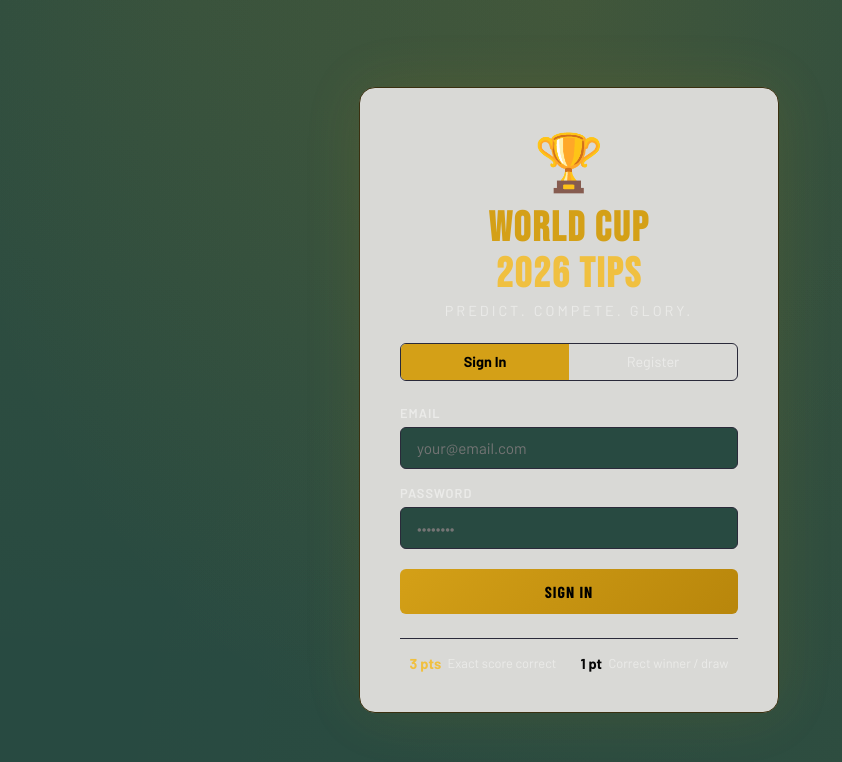
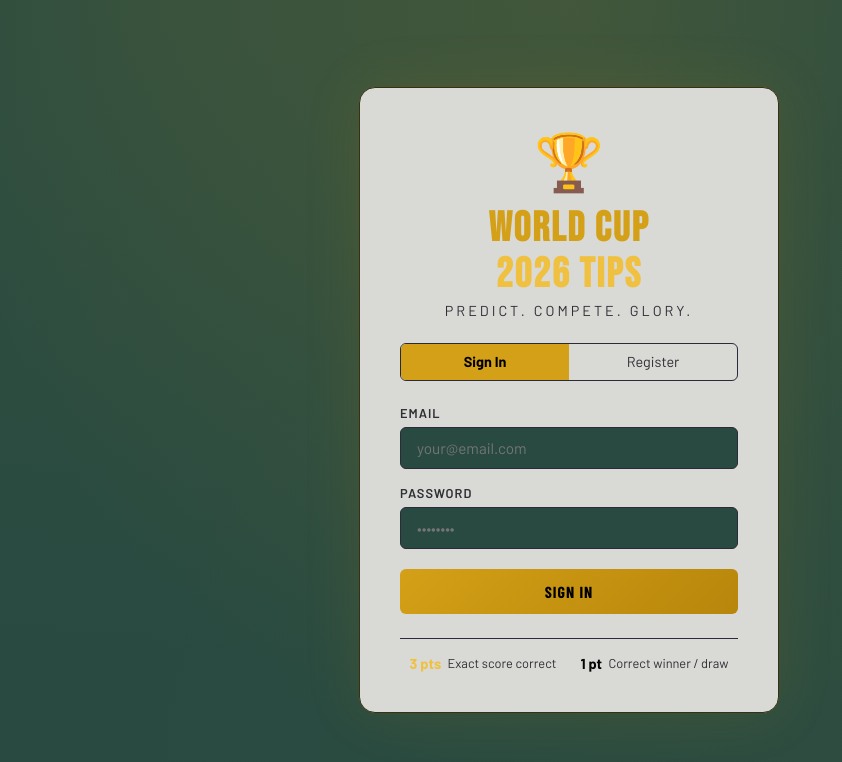
Before and after one commit to mikkelsc/hocworldcup2026, a React (Vite) app in the folder worldcup2026-tips/worldcup2026/: page / in a window 1280 px wide. Shown: the top 762 px of the page, without its empty margins (71-913 px from the left). Built offline with nearby package versions, Linux system fonts and the light colour scheme; no server answers.

Commit message:
Update index.css

```diff
--- a/worldcup2026-tips/worldcup2026/src/index.css
+++ b/worldcup2026-tips/worldcup2026/src/index.css
@@ -11,7 +11,7 @@
   --border: #2a2a3a;
   --border-gold: #3a3010;
   --text: #060606;
-  --text-muted: #EBEBE9;
+  --text-muted: #2D2F33;
   --text-dim: #4a4a6a;
   --green: #2ecc71;
   --red: #e74c3c;
```
